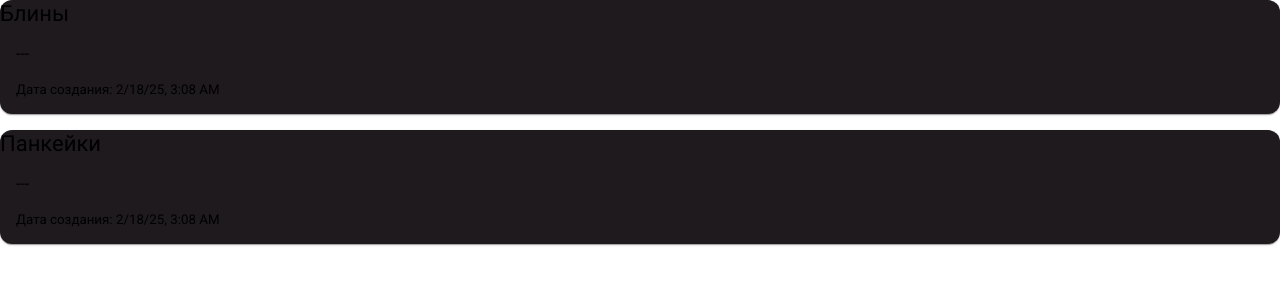
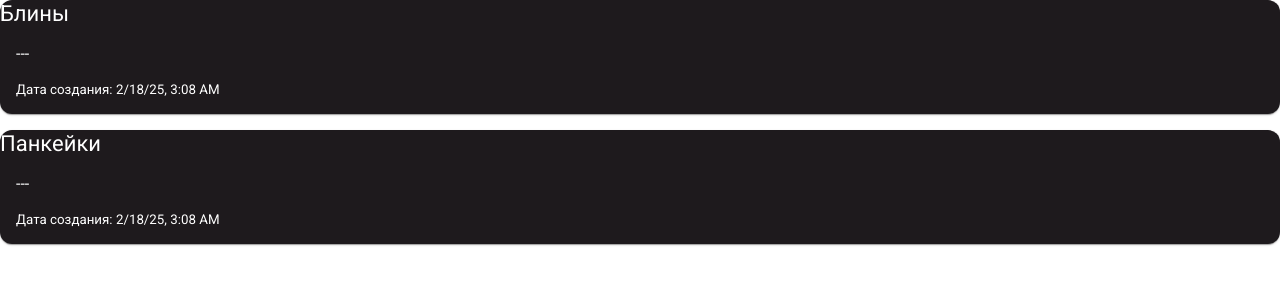
Before and after one commit to scarletname/Cookbook, an Angular app: page / in a window 1280 px wide. Shown: the top 300 px of the page. Built offline with nearby package versions, Linux system fonts and the light colour scheme.

Commit message:
playing with colors

```diff
--- a/src/app/components/recipe-list/recipe-list.component.scss
+++ b/src/app/components/recipe-list/recipe-list.component.scss
@@ -1,9 +1,11 @@
 .recipe-container {
+  color: white;
   display: flex;
   flex-direction: column;
   gap: 16px;
 }
 
 .recipe-card {
+  color: darkgoldenrod;
   max-width: 400px;
 }
```
